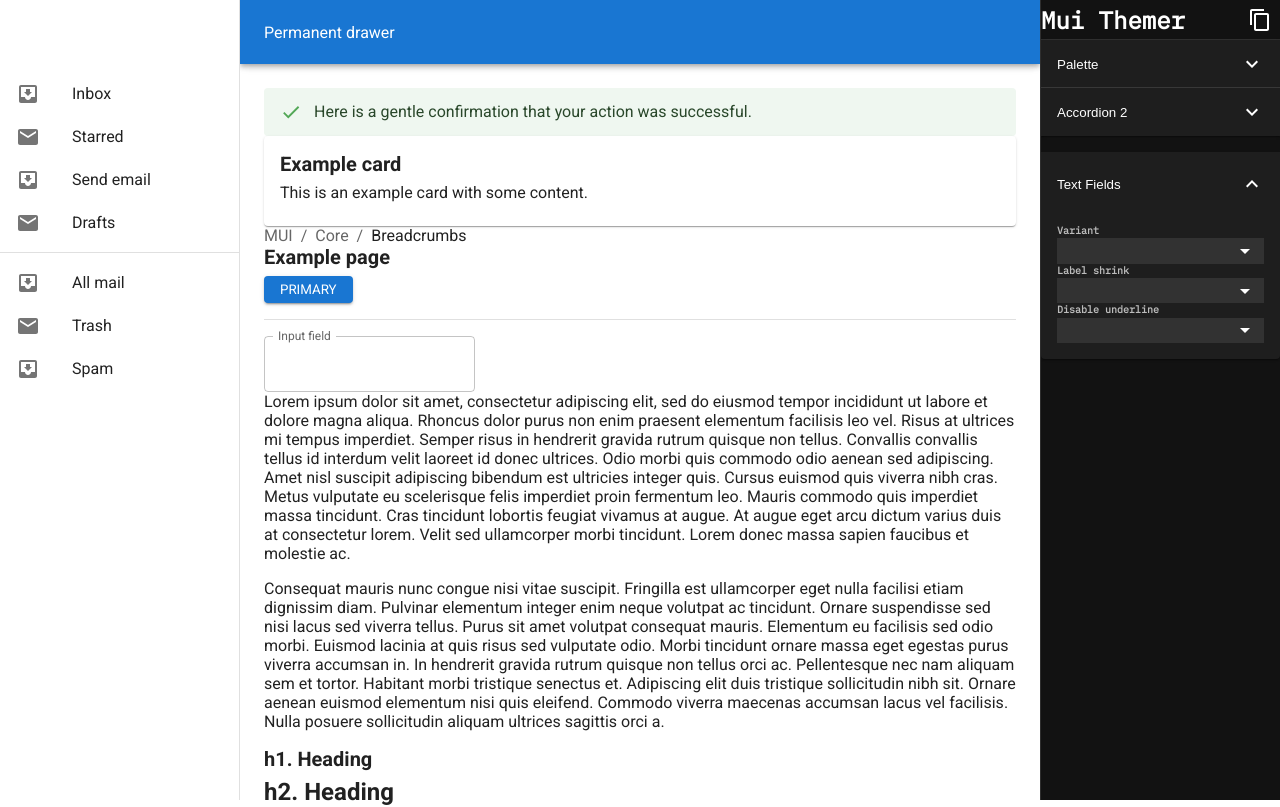
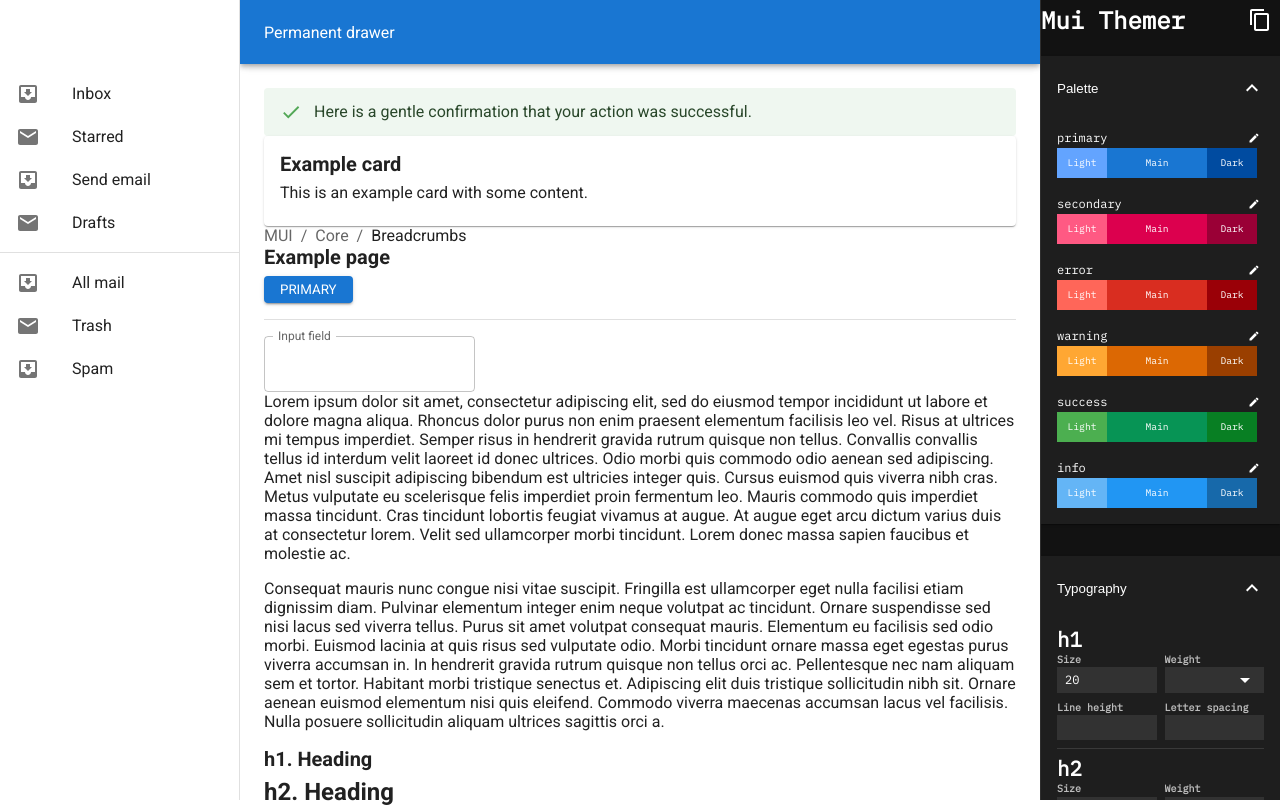
Before and after one commit to sernstberger/mui-themer, a React (Vite) app in the folder mui-themer/: page / in a window 1280 px wide. Shown: the top 807 px of the page. Built offline with nearby package versions, Linux system fonts and the light colour scheme.

Commit message:
added sections

```diff
--- /dev/null
+++ b/mui-themer/src/app/ThemeStudio/Section.tsx
@@ -0,0 +1,25 @@
+import AccordionSummary from '@mui/material/AccordionSummary';
+import AccordionDetails from '@mui/material/AccordionDetails';
+import ExpandMoreIcon from '@mui/icons-material/ExpandMore';
+import { Accordion } from '@mui/material';
+
+interface SectionProps {
+  title: string;
+  children: React.ReactNode;
+}
+
+export const Section = ({ children, title }: SectionProps) => {
+  const id = title.toLowerCase().replace(' ', '-');
+  return (
+    <Accordion defaultExpanded>
+      <AccordionSummary
+        expandIcon={<ExpandMoreIcon />}
+        aria-controls={`${id}-content`}
+        id={`${id}-header`}
+      >
+        {title}
+      </AccordionSummary>
+      <AccordionDetails>{children}</AccordionDetails>
+    </Accordion>
+  );
+};
--- a/mui-themer/src/app/ThemeStudio/TypographySection.tsx
+++ b/mui-themer/src/app/ThemeStudio/TypographySection.tsx
@@ -1,10 +1,10 @@
 import { Box, Divider, Stack, Typography } from '@mui/material';
 import { TypographyVariant } from './TypographyVariant';
+import { Section } from './Section';
 
 export const TypographySection = () => {
   return (
-    <div>
-      <Typography variant="h2">Typography</Typography>
+    <Section title="Typography">
       <Stack spacing={1}>
         <TypographyVariant variant="h1" />
         <Divider />
@@ -22,6 +22,6 @@ export const TypographySection = () => {
         <TypographyVariant variant="caption" />
         <TypographyVariant variant="overline" />
       </Stack>
-    </div>
+    </Section>
   );
 };
--- a/mui-themer/src/app/ThemeStudio/index.tsx
+++ b/mui-themer/src/app/ThemeStudio/index.tsx
@@ -1,12 +1,5 @@
-import {
-  Divider,
-  Drawer,
-  IconButton,
-  MenuItem,
-  Stack,
-  TextField,
-} from '@mui/material';
-import { Box, Typography } from '@mui/material';
+import { Drawer, IconButton, MenuItem, Stack, TextField } from '@mui/material';
+import { Typography } from '@mui/material';
 import { PaletteItem } from '../Components/PaletteItem';
 import { ThemeProvider as MuiThemeProvider } from '@mui/material';
 import '@fontsource/ibm-plex-mono';
@@ -14,13 +7,11 @@ import { ContentCopy } from '@mui/icons-material';
 import { useFormContext } from 'react-hook-form';
 import { TypographySection } from './TypographySection';
 import { theme as themeStudioTheme } from './theme';
-import * as React from 'react';
 import Accordion from '@mui/material/Accordion';
-import AccordionActions from '@mui/material/AccordionActions';
 import AccordionSummary from '@mui/material/AccordionSummary';
 import AccordionDetails from '@mui/material/AccordionDetails';
 import ExpandMoreIcon from '@mui/icons-material/ExpandMore';
-import Button from '@mui/material/Button';
+import { Section } from './Section';
 
 const drawerWidth = 240;
 
@@ -69,15 +60,7 @@ export const ThemeStudio = () => {
             </IconButton>
           </Stack>
 
-          <Accordion>
-            <AccordionSummary
-              expandIcon={<ExpandMoreIcon />}
-              aria-controls="panel1-content"
-              id="panel1-header"
-            >
-              Palette
-            </AccordionSummary>
-            <AccordionDetails>
+          <Section title="Palette">
             <Stack spacing={2}>
               <PaletteItem color="primary" />
               <PaletteItem color="secondary" />
@@ -86,29 +69,11 @@ export const ThemeStudio = () => {
               <PaletteItem color="success" />
               <PaletteItem color="info" />
             </Stack>
-            </AccordionDetails>
-          </Accordion>
-          <Accordion>
-            <AccordionSummary
-              expandIcon={<ExpandMoreIcon />}
-              aria-controls="panel2-content"
-              id="panel2-header"
-            >
-              Accordion 2
-            </AccordionSummary>
-            <AccordionDetails>
+          </Section>
+
           <TypographySection />
-            </AccordionDetails>
-          </Accordion>
-          <Accordion defaultExpanded>
-            <AccordionSummary
-              expandIcon={<ExpandMoreIcon />}
-              aria-controls="panel3-content"
-              id="panel3-header"
-            >
-              Text Fields
-            </AccordionSummary>
-            <AccordionDetails>
+
+          <Section title="Text fields">
             <TextField
               label="Variant"
               select
@@ -137,8 +102,7 @@ export const ThemeStudio = () => {
               <MenuItem value="true">True</MenuItem>
               <MenuItem value="false">False</MenuItem>
             </TextField>
-            </AccordionDetails>
-          </Accordion>
+          </Section>
         </Drawer>
       </MuiThemeProvider>
     </form>
```
Lines whose indentation alone changed are shown as unchanged.
